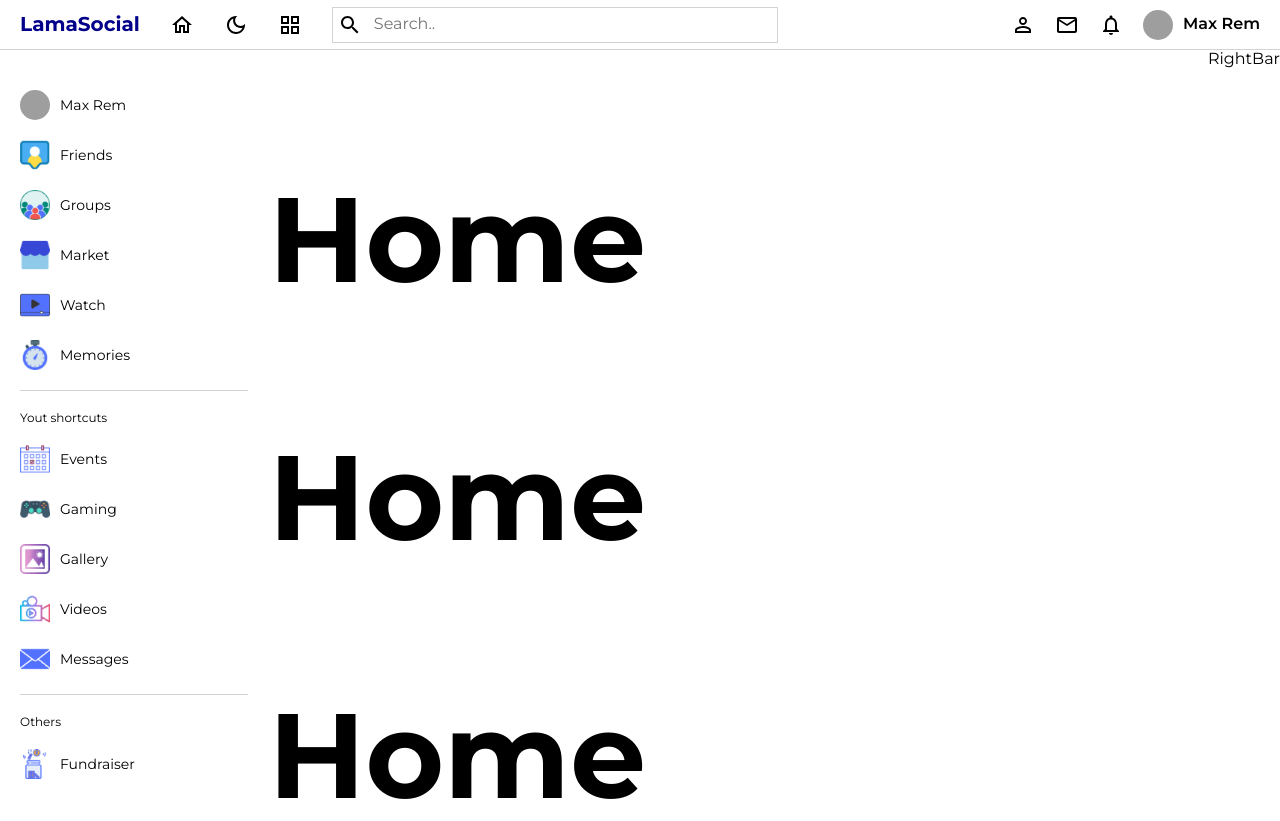
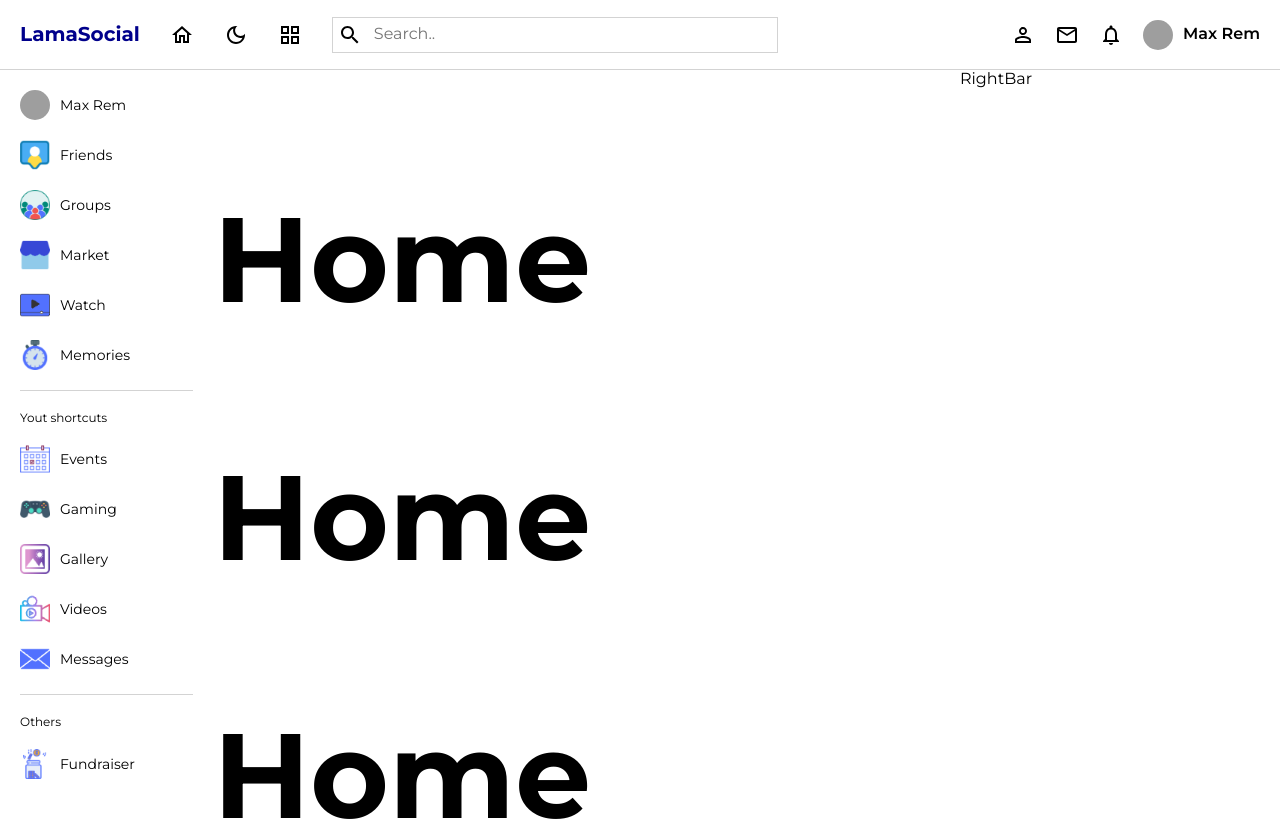
Before and after one commit to MaxOnRem/lama-social-media-app, a React (Create React App) app: page / in a window 1280 px wide. Shown: the top 821 px of the page. Built offline with nearby package versions, Linux system fonts and the light colour scheme; grey boxes are pictures that could not be loaded.

Commit message:
navbar position styled

```diff
--- a/src/components/NavBar/navbar.scss
+++ b/src/components/NavBar/navbar.scss
@@ -2,8 +2,11 @@
 	display: flex;
 	justify-content: space-between;
 	padding: 10px 20px;
-	height: 50px;
+	height: 70px;
 	border-bottom: 1px solid lightgray;
+	position: sticky;
+	top: 0;
+	background-color: white;
 	.left {
 		display: flex;
 		align-items: center;
--- a/src/components/RightBar/rightbar.scss
+++ b/src/components/RightBar/rightbar.scss
@@ -0,0 +1,3 @@
+.rightBar {
+	flex: 3;
+}
```
